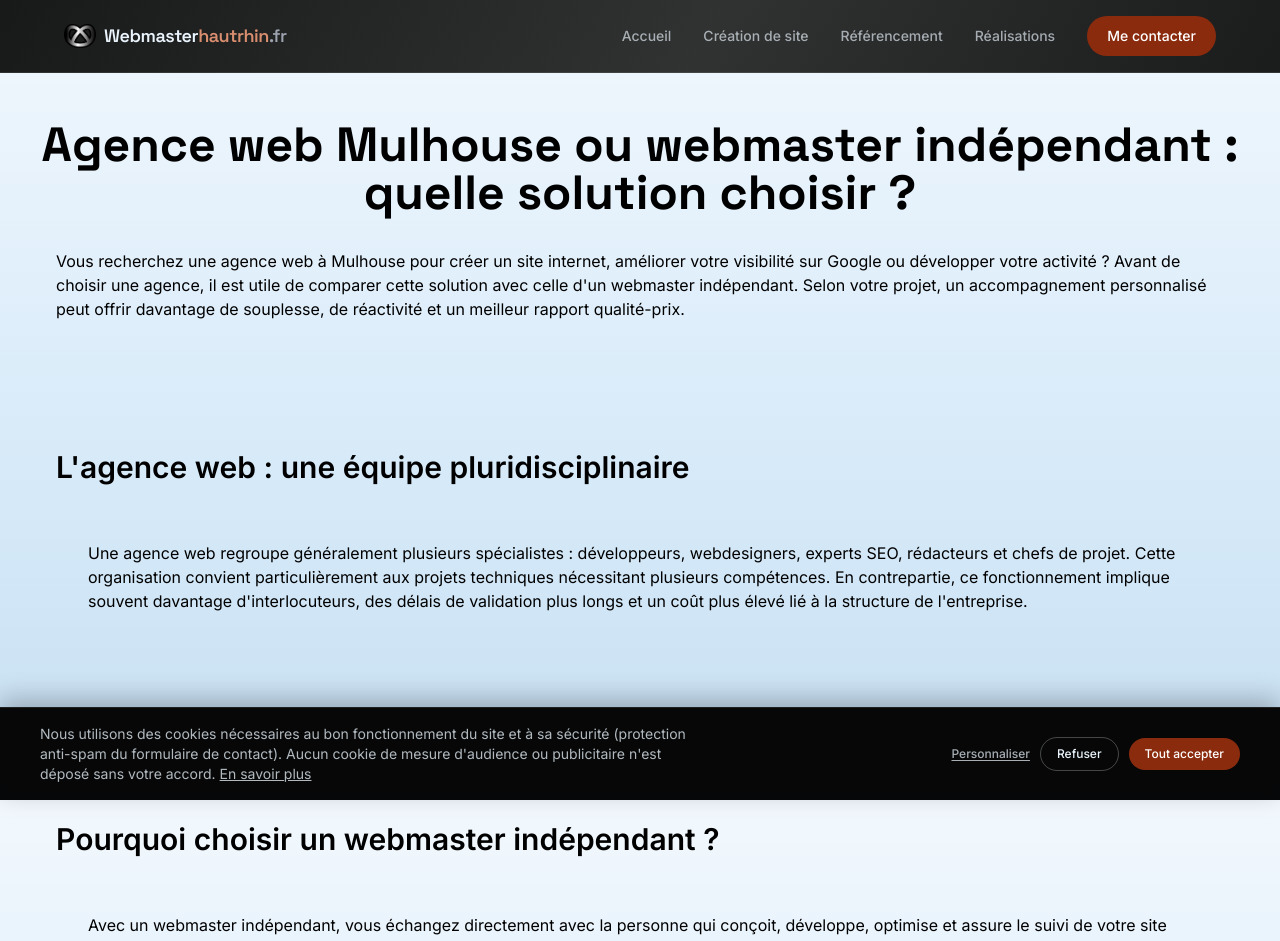
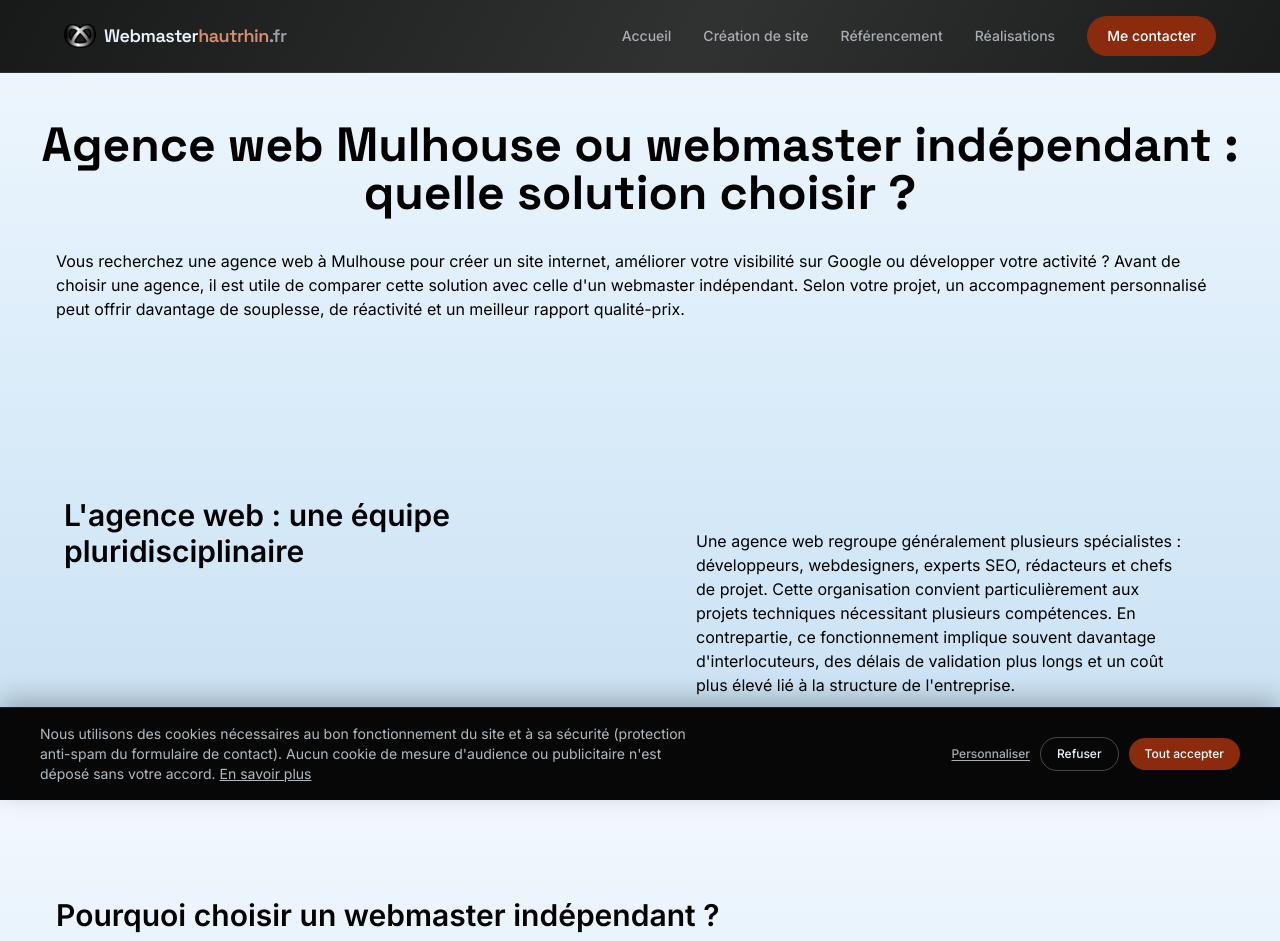
Before and after one commit to WebaHR/webmasterhautrhin.fr, a Next.js app: page /agence-web-mulhouse in a window 1280 px wide. Shown: the top 941 px of the page. Built offline with nearby package versions, Linux system fonts and the light colour scheme.

Commit message:
Update page.tsx

```diff
--- a/app/agence-web-mulhouse/page.tsx
+++ b/app/agence-web-mulhouse/page.tsx
@@ -19,7 +19,7 @@ export default function AgenceWebMulhouse() {
         </p>
       </header>
 
-      <section className="mb-14 rounded-2xl bg-slate-50 p-8">
+      <div class="mx-auto grid max-w-content gap-12 px-6 py-16 sm:py-20 lg:grid-cols-[1fr_1fr]">
         <h2 className="mb-6 text-3xl font-semibold">
           L'agence web : une équipe pluridisciplinaire
         </h2>
@@ -32,7 +32,7 @@ export default function AgenceWebMulhouse() {
           d'interlocuteurs, des délais de validation plus longs et un coût plus
           élevé lié à la structure de l'entreprise.
         </p>
-      </section>
+      </div>
 
       <section className="mb-14 rounded-2xl bg-slate-50 p-8">
         <h2 className="mb-6 text-3xl font-semibold">
```
